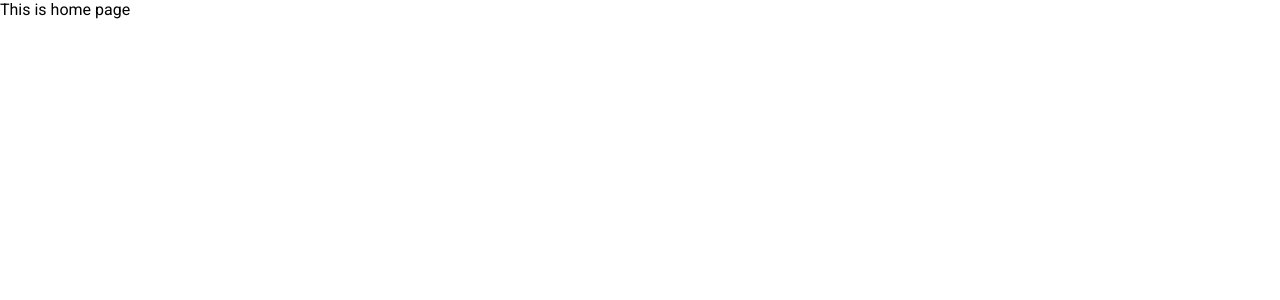
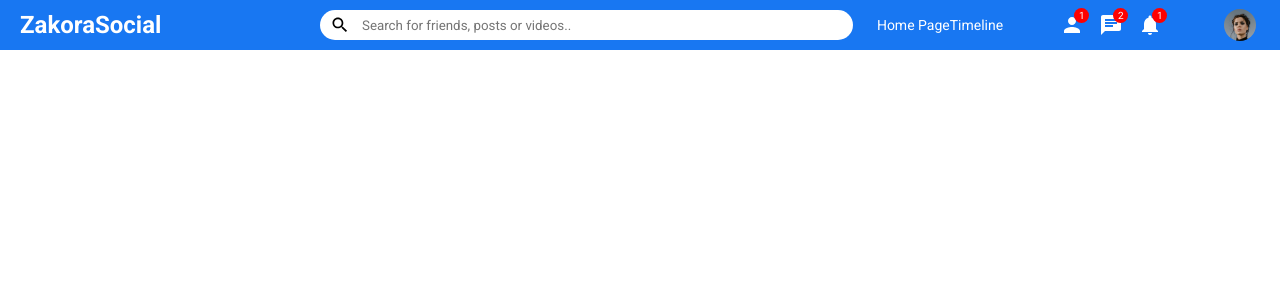
Before and after one commit to Azkaazeem/SOCIAL_MEDIA_APP_FRONTEND, a React (Vite) app: page / in a window 1280 px wide. Shown: the top 300 px of the page. Built offline with nearby package versions, Linux system fonts and the light colour scheme.

Commit message:
navbar basic styling done

```diff
--- a/index.html
+++ b/index.html
@@ -1,4 +1,3 @@
-<!doctype html>
 <html lang="en">
   <head>
     <meta charset="UTF-8" />
--- a/package.json
+++ b/package.json
@@ -10,6 +10,10 @@
     "preview": "vite preview"
   },
   "dependencies": {
+    "@emotion/react": "^11.14.0",
+    "@emotion/styled": "^11.14.1",
+    "@mui/icons-material": "^9.2.0",
+    "@mui/material": "^9.2.0",
     "react": "^19.2.8",
     "react-dom": "^19.2.8"
   },
--- a/src/App.jsx
+++ b/src/App.jsx
@@ -1,5 +1,5 @@
 import { useState } from 'react'
-import Home from './pages/home/home'
+import Home from './pages/home/Home'
 
 function App() {
 
--- /dev/null
+++ b/src/components/topbar/Topbar.css
@@ -0,0 +1,96 @@
+.topbarContainer {
+    height: 50px;
+    width: 100%;
+    background-color: #1877f2;
+    display: flex;
+    align-items: center;
+    position: sticky;
+    top: 0;
+}
+
+.topbarLeft {
+    flex: 3;
+}
+
+.logo {
+    font-size: 24px;
+    margin-left: 20px;
+    font-weight: bold;
+    color: white;
+    cursor: pointer;
+}
+
+.topbarCenter {
+    flex: 5;
+}
+
+.searchBar {
+    width: 100%;
+    height: 30px;
+    background-color: white;
+    border-radius: 30px;
+    display: flex;
+    align-items: center;
+}
+
+.searchIcon {
+    font-size: 20px !important;
+    margin-left: 10px;
+}
+
+.searchInput {
+    border: none;
+    width: 70%;
+    margin-left: 10px;
+}
+
+.searchInput:focus {
+    outline: none;
+}
+
+.topbarRight {
+    flex: 4;
+    display: flex;
+    align-items: center;
+    justify-content: space-around;
+    color: white;
+}
+
+.topbarLinks {
+    margin-right: 10px;
+    font-size: 14px;
+    cursor: pointer;
+}
+
+.topbarIcons {
+    display: flex;
+}
+
+.topbarIconItem {
+    margin-right: 15px;
+    position: relative;
+    cursor: pointer;
+}
+
+.topbarIconBadge {
+    width: 15px;
+    height: 15px;
+    background-color: red;
+    color: white;
+    border-radius: 50%;
+    position: absolute;
+    top: -5px;
+    right: -5px;
+    display: flex;
+    align-items: center;
+    font-size: 10px;
+    justify-content: center;
+}
+
+.topbarImg {
+    width: 32px;
+    height: 32px;
+    border-radius: 50%;
+    object-fit: cover;
+    cursor: pointer;
+}
--- /dev/null
+++ b/src/components/topbar/Topbar.jsx
@@ -0,0 +1,44 @@
+import "./Topbar.css";
+import { Search, Person, Chat, Notifications } from "@mui/icons-material";
+
+const Topbar = () => {
+  return (
+    <div className="topbarContainer">
+      <div className="topbarLeft">
+        <span className="logo">ZakoraSocial</span>
+      </div>
+      <div className="topbarCenter">
+        <div className="searchBar">
+          <Search className="searchIcon"/>
+          <input placeholder="Search for friends, posts or videos.." className="searchInput" />
+        </div>
+      </div>
+      <div className="topbarRight">
+        <div className="topbarLinks">
+          <span className="topbarLink">Home Page</span>
+          <span className="topbarLink">Timeline</span>
+        </div>
+        <div className="topbarIcons">
+          <div className="topbarIconItem">
+            <Person />
+            <span className="topbarIconBadge">1</span>
+          </div>
+
+          <div className="topbarIconItem">
+            <Chat />
+            <span className="topbarIconBadge">2</span>
+          </div>
+
+          <div className="topbarIconItem">
+            <Notifications />
+            <span className="topbarIconBadge">1</span>
+          </div>
+        </div>
+
+        <img src="/assets/person/1.jpeg" alt="" className="topbarImg" />
+      </div>
+    </div>
+  )
+}
+
+export default Topbar;
--- a/src/pages/home/home.js
+++ b/src/pages/home/Home.jsx
@@ -1,7 +1,9 @@
+import Topbar from "../../components/topbar/Topbar";
+
 const Home = () => {
     return (
         <>
-            <div>This is home page</div>
+            <Topbar />
         </>
     )
 }
```
Also changed, not shown: 1 other file (tests, documents, lock files or other folders).
